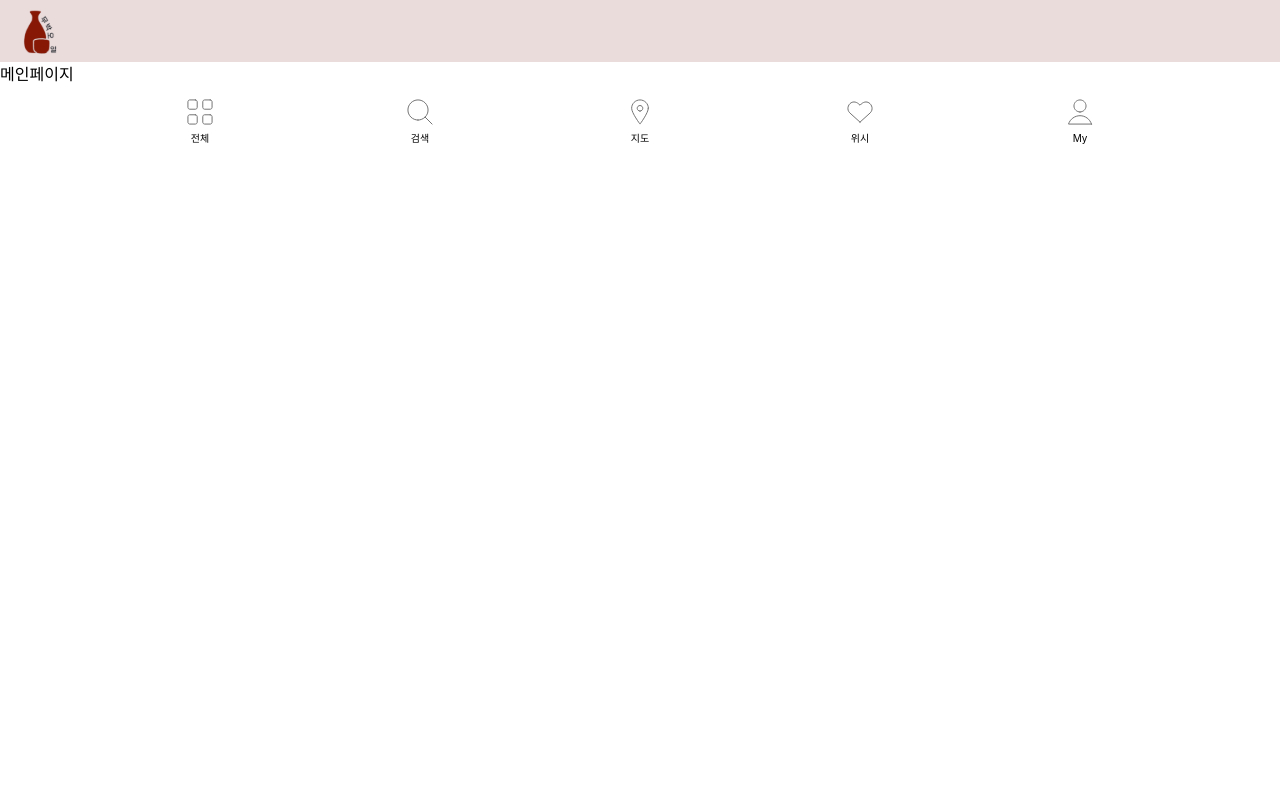
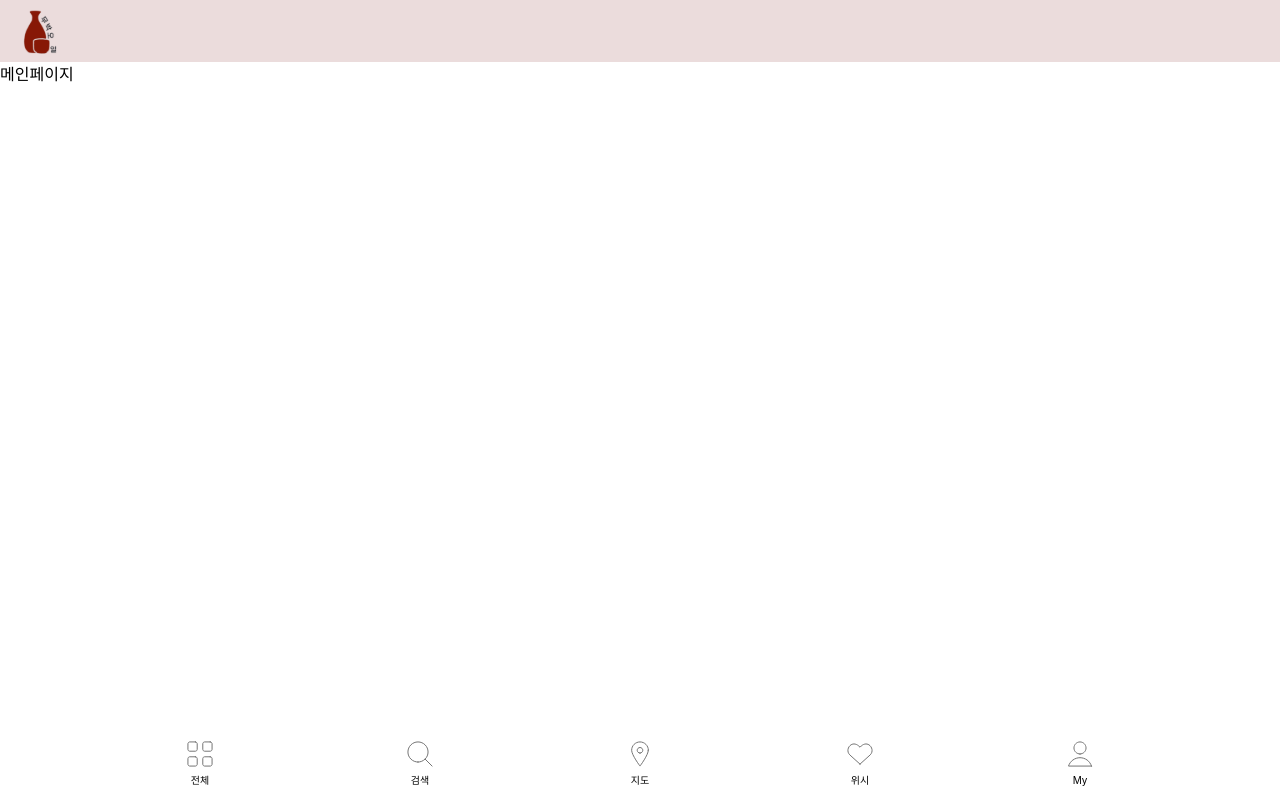
Before and after one commit to PDA-MUBAKOIL/client, a React (Create React App) app: page / in a window 1280 px wide. Built offline with nearby package versions, Linux system fonts and the light colour scheme.

Commit message:
Feat: Create Common Component SearchBar

```diff
--- a/package.json
+++ b/package.json
@@ -4,6 +4,7 @@
   "private": true,
   "dependencies": {
     "@mantine/core": "^7.5.3",
+    "@mantine/form": "^7.5.3",
     "@mantine/hooks": "^7.5.3",
     "@testing-library/jest-dom": "^5.17.0",
     "@testing-library/react": "^13.4.0",
@@ -16,6 +17,7 @@
     "react-dom": "^18.2.0",
     "react-router-dom": "^6.22.1",
     "react-scripts": "5.0.1",
+    "styled-components": "^6.1.8",
     "typescript": "^4.9.5",
     "web-vitals": "^2.1.4"
   },
--- a/src/components/common/Footer.tsx
+++ b/src/components/common/Footer.tsx
@@ -4,32 +4,61 @@ import search from '../../assets/img/Footer/search.svg';
 import map from '../../assets/img/Footer/map.svg';
 import wish from '../../assets/img/Footer/wish.svg';
 import my from '../../assets/img/Footer/my.svg';
+import styled from 'styled-components';
+
+const FooterContainer = styled.div`
+  position: fixed;
+  bottom: 0;
+  width: 100%;
+`
+
+const FooterItems = styled.div`
+  display: flex;
+  flex-direction: row;
+  justify-content: space-evenly;
+  align-items: center;
+  height: 71px;
+  width:100%
+`
+
+const FooterItem = styled.div`
+  display:flex;
+  flex-direction: column;
+  justify-content: center;
+  align-items: center;
+  width: 40px;
+  gap: 6px;
+`
+
+const FooterItemImg = styled.img`
+  width: 26px;
+  height: 26px;
+`
+
+const FooterItemTxt = styled.div`
+  font-size: 10px;
+  text-align: center;
+`
+
+function FooterItemComponent(props:{src:string, txt:string}){
+  return(
+    <FooterItem>
+      <FooterItemImg src={props.src} alt={props.txt}/>
+      <FooterItemTxt className='footerItemTxt'>{props.txt}</FooterItemTxt>
+    </FooterItem>
+  )
+}
 
 export default function Footer() {
   return (
-    <div className='footer'>
-      <div className='footerItems'>
-        <div className='footerItem'>
-          <img src={all} className='footerItemImg' alt='all'></img>
-          <div className='footerItemTxt'>전체</div>
-        </div>
-        <div className='footerItem'>
-          <img src={search} className='footerItemImg' alt='search'></img>
-          <div className='footerItemTxt'>검색</div>
-        </div>
-        <div className='footerItem'>
-          <img src={map} className='footerItemImg' alt='search'></img>
-          <div className='footerItemTxt'>지도</div>
-        </div>
-        <div className='footerItem'>
-          <img src={wish} className='footerItemImg' alt='search'></img>
-          <div className='footerItemTxt'>위시</div>
-        </div>
-        <div className='footerItem'>
-          <img src={my} className='footerItemImg' alt='search'></img>
-          <div className='footerItemTxt'>My</div>
-        </div>
-      </div>
-    </div>
+    <FooterContainer>
+      <FooterItems>
+        <FooterItemComponent {...{src:`${all}`, txt:'전체'}}/>
+        <FooterItemComponent {...{src:`${search}`, txt:'검색'}}/>
+        <FooterItemComponent {...{src:`${map}`, txt:'지도'}}/>
+        <FooterItemComponent {...{src:`${wish}`, txt:'위시'}}/>
+        <FooterItemComponent {...{src:`${my}`, txt:'My'}}/>
+      </FooterItems>
+    </FooterContainer>
   )
 }
--- a/src/components/common/Navbar.tsx
+++ b/src/components/common/Navbar.tsx
@@ -1,12 +1,24 @@
 import React from 'react'
 import Logo from "../../assets/img/Nav/logo.svg";
+import styled from 'styled-components'
 
-
-
+const NavBarContainer = styled.div`
+  display: flex;
+  flex-direction: row;
+  align-items: center;
+  padding: 0px 15px;
+  background-color: #EBDCDC;
+  width: 100%;
+  height: 62px;
+`
+const NavLogo = styled.img`
+  width: 45px;
+  height: 45px;
+`
 export default function Navbar() {
   return (
-    <div className='navbar'>
-      <img src ={Logo} className='navLogo' alt="navLogo"></img>
-    </div>
+    <NavBarContainer>
+      <NavLogo src={Logo} alt="navLogo"></NavLogo>
+    </NavBarContainer>
   )
 }
--- a/src/routes/mainLayout.tsx
+++ b/src/routes/mainLayout.tsx
@@ -3,10 +3,6 @@ import { Outlet } from 'react-router-dom'
 
 import Navbar from '../components/common/Navbar'
 import Footer from '../components/common/Footer';
-
-import '../styles/Navbar.css';
-import '../styles/Footer.css';
-
 
 export default function MainLayout() {
   return (
--- a/src/styles/Footer.css
+++ /dev/null
@@ -1,31 +0,0 @@
-.footer{
-
-}
-
-.footerItems{
-    display: flex;
-    flex-direction: row;
-    justify-content: space-evenly;
-    align-items: center;
-    height: 71px;
-    width:100%
-}
-
-.footerItem{
-    display:flex;
-    flex-direction: column;
-    justify-content: center;
-    align-items: center;
-    width: 40px;
-    gap: 6px;
-}
-
-.footerItemImg{
-    width: 26px;
-    height: 26px;
-}
-
-.footerItemTxt{
-    font-size: 10px;
-    text-align: center;
-}
--- a/src/styles/Navbar.css
+++ /dev/null
@@ -1,15 +0,0 @@
-.navbar{
-    display: flex;
-    flex-direction: row;
-    align-items: center;
-    padding: 0px 15px;
-    background-color: #EBDCDC;
-    width: 100%;
-    height: 62px;
-}
-
-.navLogo{
-    width: 45px;
-    height: 45px;
-
-}
```
Also changed, not shown: src/components/common/SearchBar.tsx (added, +60 -0 lines), src/styles/Navbar.module.css (added, +16 -0 lines), src/assets/img/SearchBar/search.png (added), 1 other file (tests, documents, lock files or other folders).
